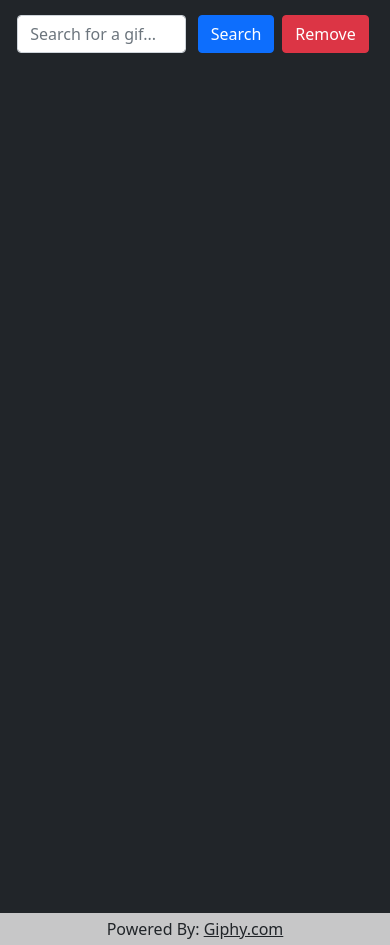
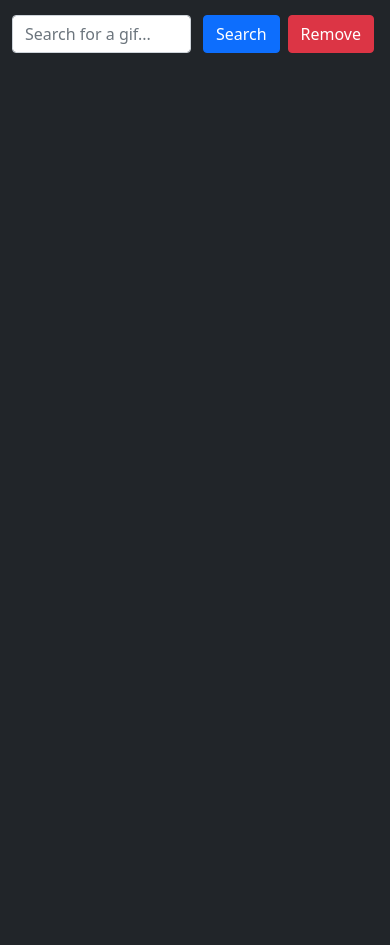
Before and after one commit to SammyG1996/giphy_party, a website: page index.html in a window 390 px wide. Shown: the part 57-1002 px from the top of the page. After the commit the page ends 844 px from the top, so only its background shows below. Drawn offline with nearby package versions, Linux system fonts and the light colour scheme.

Commit message:
updated mobile version to be responsive

```diff
--- a/index.html
+++ b/index.html
@@ -3,6 +3,7 @@
 
 <head>
   <meta charset="UTF-8">
+  <meta name="viewport" content="width=device-width, initial-scale=1, maximum-scale=1" />
   <title>Giphy Party!</title>
   <link rel="stylesheet" href="styles/styles.css">
 </head>
@@ -12,12 +13,15 @@
   <nav class="navbar navbar-dark bg-secondary">
     <div class="container-fluid">
       <a class="navbar-brand">Giphy Party</a>
+      <span>Powered By Giphy.com</span>
     </div>
   </nav>
 
+  <div class="container-fluid">
     <div class="row justify-content-center">
 
-    <div class="col-11 col-md-10 col-lg-8 m-3" d-flex>
+        <div class="col-12 col-md-10 col-lg-8 m-3">
+
           <form class="d-flex">
           <input class="form-control me-2 " id="search" type="search" placeholder="Search for a gif..." aria-label="Search" autocomplete="off">
           <button class="btn btn-primary mx-1" id="searchBtn">Search</button>
@@ -28,21 +32,13 @@
 
     </div>
 
+</div>
+
   <div class="container" >
 
-    <div class="row justify-content-center" style="height: 100vh" id="imgs"></div>
+    <div class="row justify-content-center" id="imgs"></div>
 
   </div>
-
-
-  <footer class="bg-light text-center text-lg-center align-bottom">
-    <!-- Copyright -->
-    <div class="text-center p-1" style="background-color: rgba(0, 0, 0, 0.2);">
-      Powered By:
-      <a class="text-dark" href="https://giphy.com/">Giphy.com</a>
-    </div>
-    <!-- Copyright -->
-  </footer>
 
 
 
```
Lines whose indentation alone changed are shown as unchanged.
